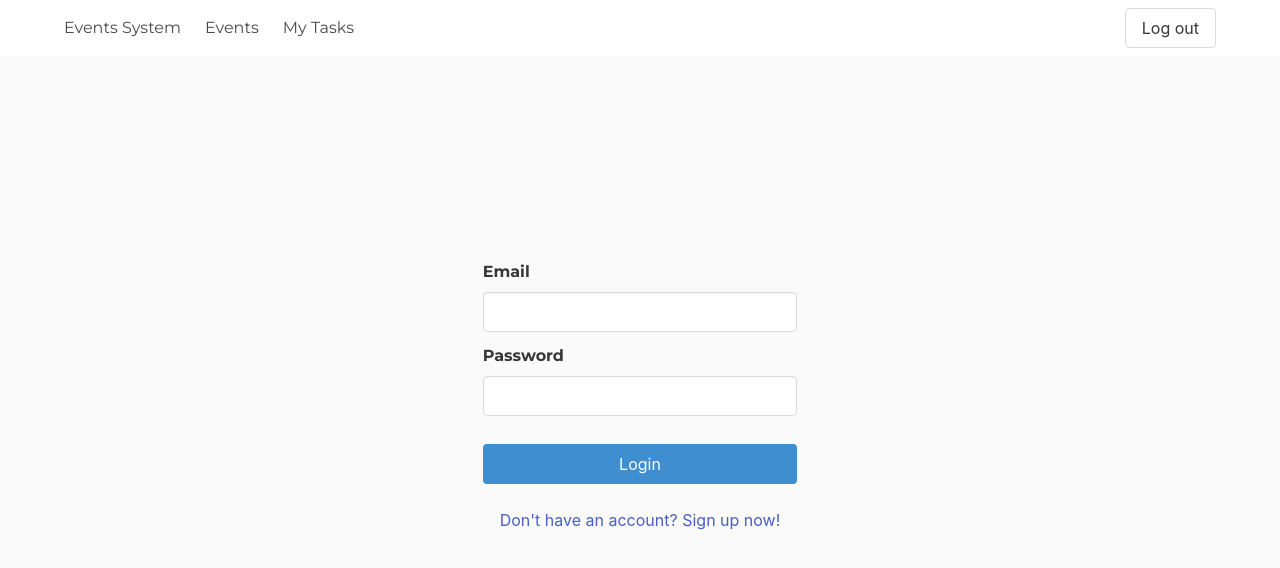
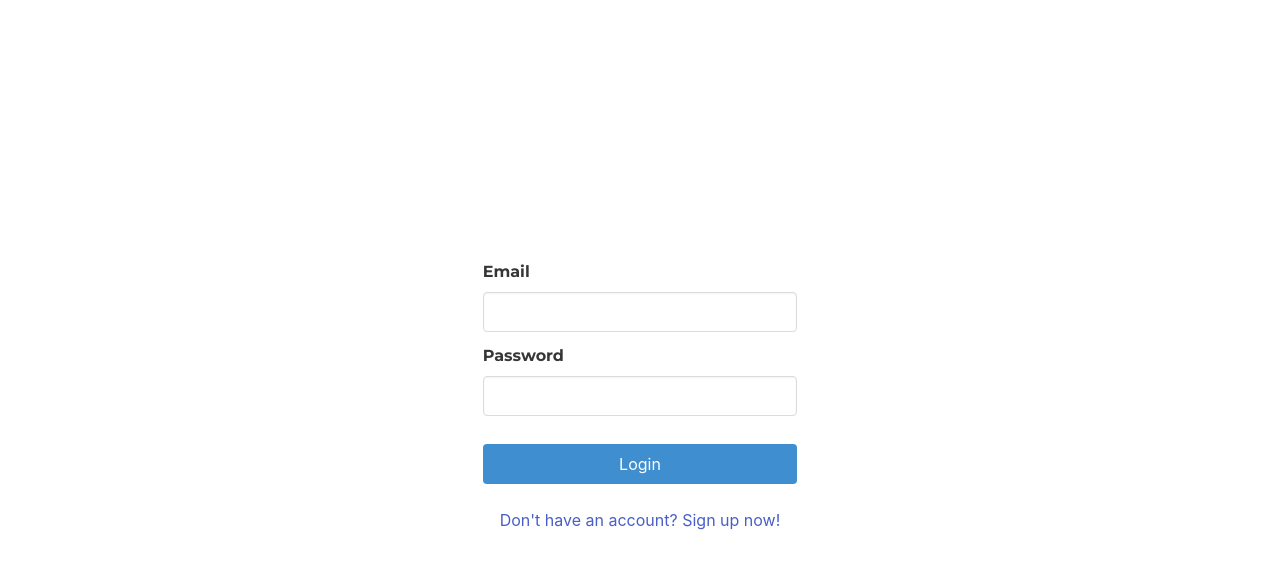
Before and after one commit to jokset/saitynu-projektas, a React (Create React App) app in the folder client/: page /login in a window 1280 px wide. Shown: the top 568 px of the page. Built offline with nearby package versions, Linux system fonts and the light colour scheme; no server answers.

Commit message:
Final changes for gynimas

```diff
--- a/client/src/components/App.js
+++ b/client/src/components/App.js
@@ -14,6 +14,7 @@ import Event from "../pages/Event";
 import Modal from "react-modal";
 import Schedule from "../pages/Schedule";
 import PublicEventPage from "../pages/Public";
+import Footer from "./ui/Footer";
 
 const App = () => {
     Modal.setAppElement('#root');
@@ -28,7 +29,9 @@ const App = () => {
                 <Route path="/event/:id" element={<RequireAuth><Event /></RequireAuth>} />
                 <Route path="/event/:id/public" element={<PublicEventPage />} />
                 <Route path="/event/:id/schedule" element={<RequireAuth><Schedule /></RequireAuth>} />
+                <Route path="/" element={<RequireAuth></RequireAuth>} />
             </Routes>
+            <Footer />
         </Router>
     );
 }
--- a/client/src/components/events/EventCard.js
+++ b/client/src/components/events/EventCard.js
@@ -8,8 +8,8 @@ const EventCard = ({ event, onClickView, onClickDelete }) => {
                 </p>
             </header>
             <div class="card-image">
-                <figure class="image is-4by3">
-                    <img src="https://bulma.io/images/placeholders/1280x960.png" alt="Placeholder" />
+                <figure class="image">
+                    <img src="https://cdn.dribbble.com/users/483592/screenshots/9394838/media/db27140b922ff33387c511d00589216f.png" alt="Placeholder" />
                 </figure>
             </div>
             <div class="card-content">
--- /dev/null
+++ b/client/src/components/ui/Footer.js
@@ -0,0 +1,41 @@
+import styled from "styled-components";
+
+const StyledFooter = styled.footer`
+    background-color: #29374a;
+    color: #fff;
+    min-height: 180px;
+    margin-top: 6rem;
+    bottom: 0;
+    position: absolute;
+    width: 100%;
+    margin-top: 180px;
+    display: flex;
+    align-items: center;
+    justify-content: center;
+
+    p {
+        color: #fff;
+
+        strong {
+            color: #fff;
+        }
+
+        a {
+            color: #87baff;
+        }
+    }
+`
+
+const Footer = () => {
+    return (
+        <StyledFooter class="footer">
+            <div class="content has-text-centered">
+                <p>
+                    <strong>Events System</strong> by <a href="https://setkauskas.lt">Jokūbas Setkauskas</a>
+                </p>
+            </div>
+        </StyledFooter>
+    )
+}
+
+export default Footer;
--- a/client/src/pages/Dashboard.js
+++ b/client/src/pages/Dashboard.js
@@ -3,6 +3,7 @@ import { useNavigate } from "react-router";
 import EventCard from "../components/events/EventCard";
 import EventForm from "../components/events/EventForm";
 import DrawerPortal from "../components/ui/DrawerPortal";
+import { useAuth } from "../context/auth";
 import client from "../networking";
 
 const Dashboard = () => {
@@ -10,6 +11,7 @@ const Dashboard = () => {
     const [drawerState, setDrawerState] = useState({ open: false, id: undefined });
 
     const navigate = useNavigate();
+    const { currentUser } = useAuth();
 
     useEffect(() => {
         (async () => {
@@ -46,13 +48,13 @@ const Dashboard = () => {
                     <h1 className="is-size-2 has-text-weight-bold">Your events</h1>
                     <p>These are the events that you manage or organize.</p>
                 </div>
-                <div className="column is-narrow">
+                {currentUser.role.name === 'Admin' && <div className="column is-narrow">
                     <button className="button is-info"
                         onClick={() => setDrawerState({ open: true, which: 0 })}
                     >
                         Create a new event
                     </button>
-                </div>
+                </div>}
             </div>
 
             <div className="columns">
--- a/client/src/pages/Login.js
+++ b/client/src/pages/Login.js
@@ -1,5 +1,6 @@
 import { useState } from 'react';
 import { Notification } from 'react-bulma-components';
+import { useNavigate } from 'react-router';
 import { useAuth } from '../context/auth';
 
 const Login = () => {
@@ -7,19 +8,21 @@ const Login = () => {
     const [email, setEmail] = useState("");
     const [password, setPassword] = useState("");
     const { login } = useAuth();
+    const navigate = useNavigate();
 
     const handleSubmit = async (e) => {
         e.preventDefault();
 
         try {
             await login({ email, password });
+            navigate('/dashboard');
         } catch(e) {
             setError(e.response.data.message ? e.response.data.message : "An unknown error occurred");
         }
     }
 
     return (
-        <div className="hero is-fullheight">
+        <div className="login hero is-fullheight">
             <div className="hero-body container">
                 <div className="columns is-vcentered">
                     <div className="login">
--- a/client/src/styles/styles.css
+++ b/client/src/styles/styles.css
@@ -12,6 +12,17 @@ body {
     color: #000;
     background-color: #fafafa;
     min-height: 100vh;
+}
+
+#root {
+    min-height: 100vh;
+    position: relative;
+}
+
+#root::after {
+    content: ' ';
+    display: block;
+    height: 240px;
 }
 
 .hide-overflow {
@@ -126,3 +137,13 @@ body {
     transform: translateY(0);
   }
 }
+
+.login.hero {
+    position: absolute;
+    top: 0;
+    left: 0;
+    z-index: 100000;
+    width: 100vw;
+    height: 100vh;
+    background-color: #fff;
+}
```
